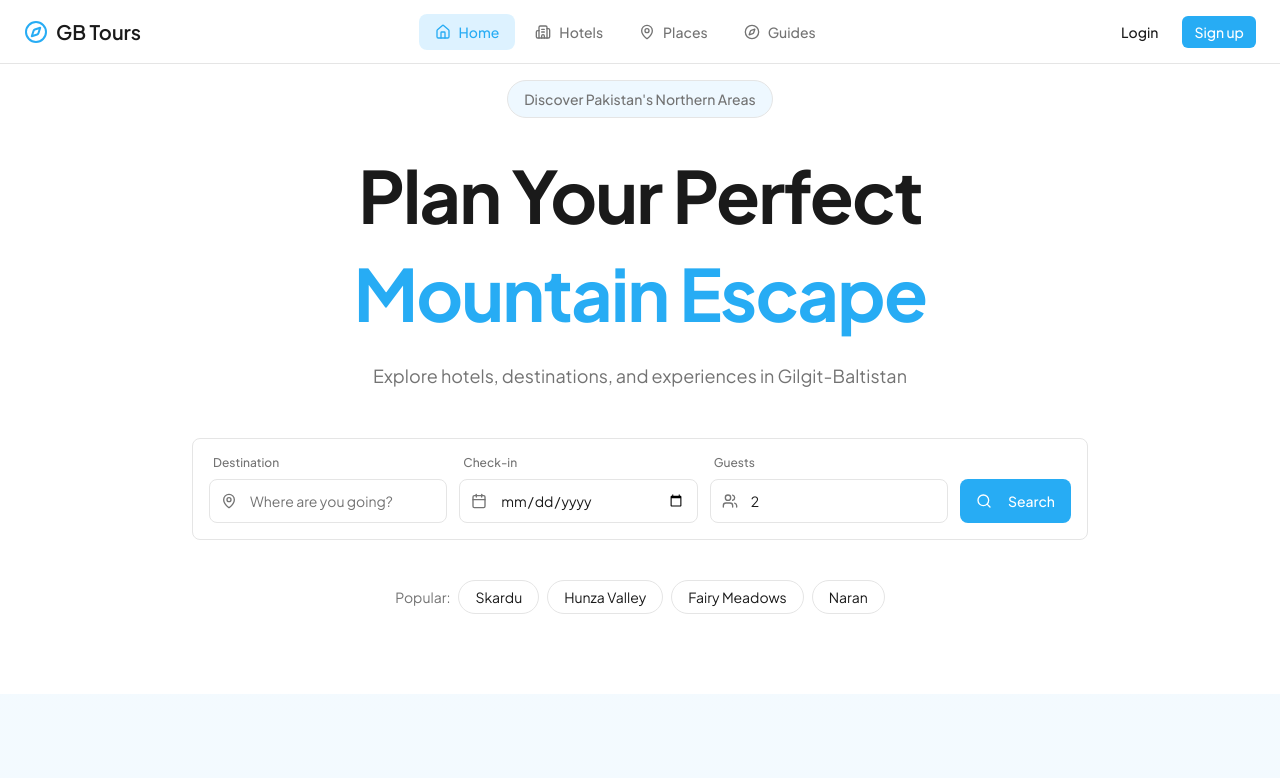
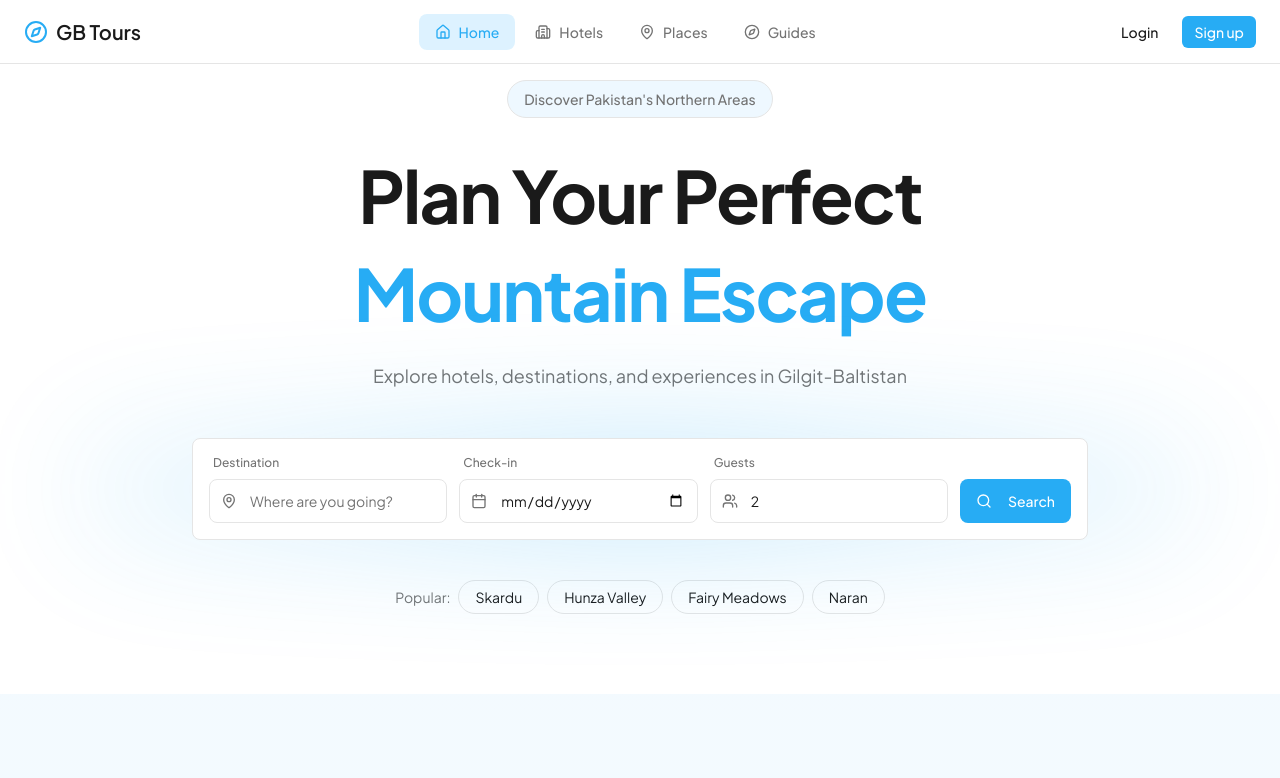
Before and after one commit to itsmeAlee/Tourly-Web-App, a Next.js app: page / in a window 1280 px wide. Shown: the top 778 px of the page. Built offline with nearby package versions, Linux system fonts and the light colour scheme.

Commit message:
gradient added around the input box on home page

```diff
--- a/components/home/Hero.tsx
+++ b/components/home/Hero.tsx
@@ -23,7 +23,17 @@ export default function Hero() {
                 </p>
 
                 {/* Search Widget */}
-                <div className="bg-card p-4 rounded-lg border flex flex-col md:flex-row gap-3 items-end max-w-4xl mx-auto">
+                <div className="relative w-full">
+                    {/* Gradient Background - Full Width */}
+                    <div
+                        className="absolute left-0 right-0 h-full blur-3xl opacity-30"
+                        style={{
+                            background: 'radial-gradient(ellipse 800px 300px at center, oklch(0.71 0.15 239.15), transparent)'
+                        }}
+                    ></div>
+
+                    <div className="relative max-w-4xl mx-auto">
+                        <div className="bg-card p-4 rounded-lg border flex flex-col md:flex-row gap-3 items-end">
                     <div className="flex-1 w-full text-left">
                         <label className="block text-xs font-medium text-muted-foreground mb-2 ml-1">Destination</label>
                         <div className="relative">
@@ -67,6 +77,8 @@ export default function Hero() {
                         <Search className="w-4 h-4 mr-2" />
                         Search
                     </Button>
+                    </div>
+                    </div>
                 </div>
 
                 {/* Quick Links */}
```
